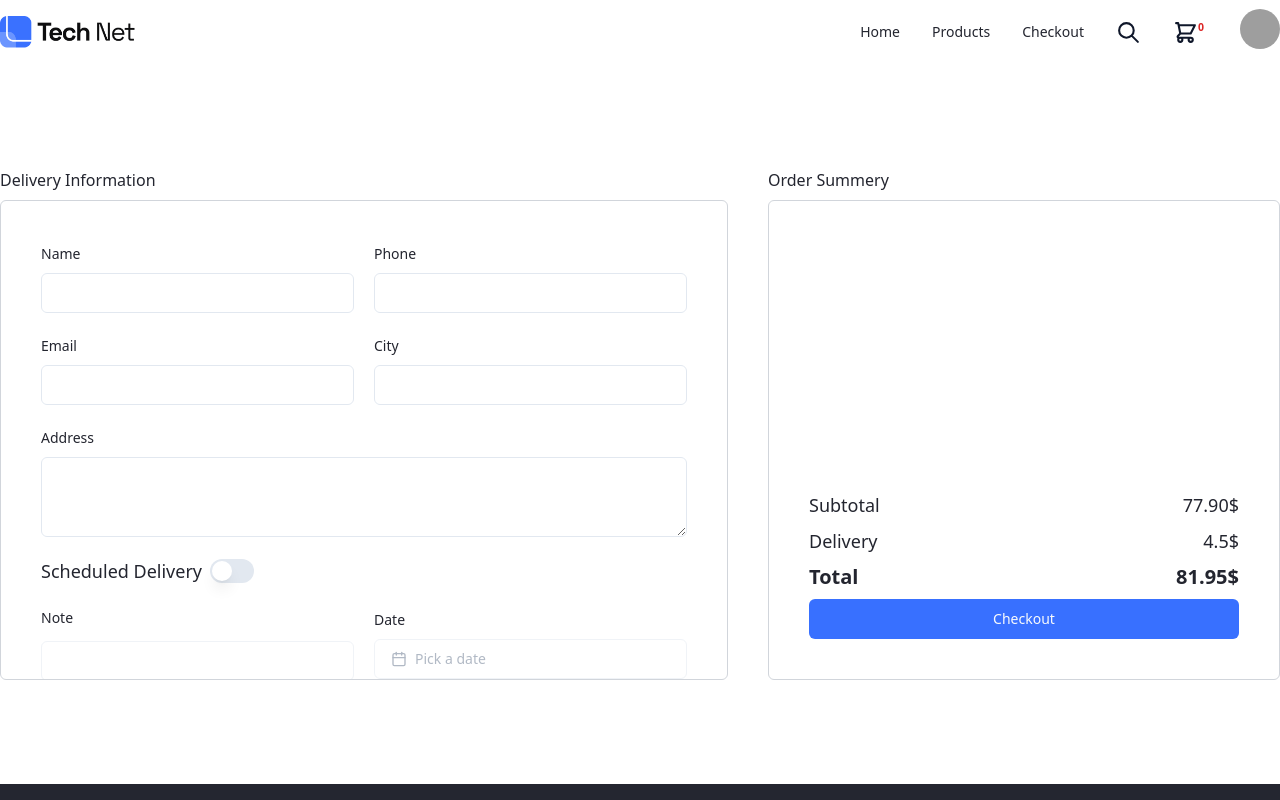
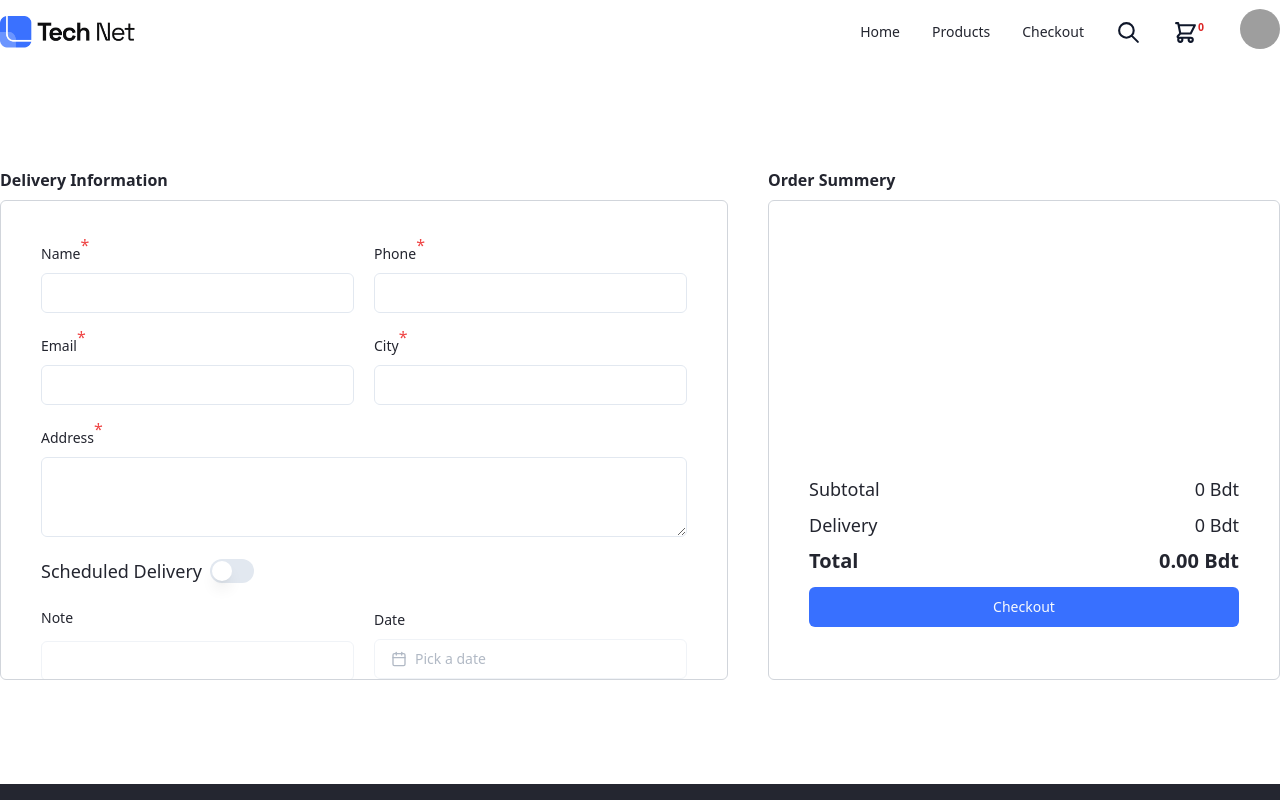
Before and after one commit to Md-RonyAhmed/tech-net-react-redux-web-app, a React (Vite) app: page /checkout in a window 1280 px wide. Shown: the top 800 px of the page. Built offline with nearby package versions, Linux system fonts and the light colour scheme; grey boxes are pictures that could not be loaded.

Commit message:
[DONE] checkout page

```diff
--- a/src/components/Cart.tsx
+++ b/src/components/Cart.tsx
@@ -14,7 +14,12 @@ import {
 } from 'react-icons/hi';
 import { Button } from './ui/button';
 import { useAppDispatch, useAppSelector } from '@/redux/hook';
-import { addToCart, removeFromCart, removeOne } from '@/redux/features/cart/cartSlice';
+import {
+  addToCart,
+  removeFromCart,
+  removeOne,
+} from '@/redux/features/cart/cartSlice';
+import { Link } from 'react-router-dom';
 
 export default function Cart() {
   const { products, total } = useAppSelector((state) => state.cart);
@@ -23,6 +28,7 @@ export default function Cart() {
     (total, product) => total + product.quantity!,
     0
   );
+
   return (
     <Sheet>
       <SheetTrigger>
@@ -34,22 +40,27 @@ export default function Cart() {
       <SheetContent className="overflow-auto relative">
         <SheetHeader>
           <SheetTitle>Cart</SheetTitle>
-          <h1>Total: {total.toFixed(2)} Bdt</h1>
+          <h1 className="text-lg pb-4">
+            Total: <span className="font-bold">{total.toFixed(2)}</span> Bdt
+          </h1>
         </SheetHeader>
-        <div className="space-y-5">
+        <div className="space-y-6">
           {products.map((product) => (
             <div
-              className="border h-44 p-5 flex justify-between rounded-md"
-              key={product.name}
+              className="border h-60 p-5 pl-0 flex justify-between rounded-md"
+              key={product._id}
             >
               <div className="border-r pr-5 shrink-0">
                 <img src={product?.image} alt="" className="h-full" />
               </div>
               <div className="px-2 w-full flex flex-col gap-3">
-                <h1 className="text-2xl self-center">{product?.name}</h1>
+                <h1 className="text-lg self-center">{product?.model}</h1>
                 <p>Quantity: {product.quantity}</p>
-                <p className="text-xl">
-                  Total Price: {(product.price * product.quantity!).toFixed(2)}{' '}
+                <p className="text-base">
+                  Total Price:{' '}
+                  <span className="font-bold">
+                    {(product.price * product.quantity!).toFixed(2)}
+                  </span>{' '}
                   Bdt
                 </p>
               </div>
@@ -60,7 +71,8 @@ export default function Cart() {
                 <Button onClick={() => dispatch(removeOne(product))}>
                   <HiMinus size="20" />
                 </Button>
-                <Button onClick={() => dispatch(removeFromCart(product))}
+                <Button
+                  onClick={() => dispatch(removeFromCart(product))}
                   variant="destructive"
                   className="bg-red-500 hover:bg-red-400"
                 >
@@ -70,6 +82,11 @@ export default function Cart() {
             </div>
           ))}
         </div>
+        <div className="pt-4">
+          <Button variant="default" asChild>
+            <Link to="/checkout">Checkout</Link>
+          </Button>
+        </div>
       </SheetContent>
     </Sheet>
   );
--- a/src/pages/Checkout.tsx
+++ b/src/pages/Checkout.tsx
@@ -1,3 +1,5 @@
+/* eslint-disable @typescript-eslint/no-non-null-asserted-optional-chain */
+/* eslint-disable @typescript-eslint/no-non-null-assertion */
 import { Button } from '@/components/ui/button';
 import { DatePickerWithPresets } from '@/components/ui/datePickerWithPreset';
 import { Input } from '@/components/ui/input';
@@ -14,36 +16,55 @@ export default function Checkout() {
 
   const { products } = useAppSelector((state) => state.cart);
 
+  // Calculate subtotal
+  const subTotal = products.reduce(
+    (acc, product) => acc + product.price * product.quantity!,
+    0
+  );
+
+  // Calculate delivery fee (1% of subtotal)
+  const deliveryFee = Number((subTotal * 0.01).toFixed(2));
+
+  // Calculate total
+  const total = (subTotal + deliveryFee).toFixed(2);
+
+  const handleSubmit = (e: React.FormEvent<HTMLFormElement>) => {
+    e.preventDefault();
+  };
+
   return (
-    <div className="flex justify-center items-center h-[calc(100vh-80px)] gap-10 text-primary">
+    <form
+      className="flex justify-center items-center h-[calc(100vh-80px)] gap-10 text-primary"
+      onSubmit={handleSubmit}
+    >
       <div className="max-w-3xl w-full">
-        <h1 className="mb-2">Delivery Information</h1>
+        <h1 className="mb-2 font-bold">Delivery Information</h1>
         <div className="h-[60vh] border border-gray-300 rounded-md p-10 overflow-auto">
           <div className="flex gap-5">
             <div className="w-full space-y-5">
               <div>
-                <Label htmlFor="name">Name</Label>
-                <Input type="text" id="name" className="mt-2" />
+                <Label htmlFor="name">Name<sup className='text-red-500 text-base'>*</sup></Label>
+                <Input type="text" id="name" className="mt-2" required />
               </div>
               <div>
-                <Label htmlFor="name">Email</Label>
-                <Input type="text" id="name" className="mt-2" />
+                <Label htmlFor="email">Email<sup className='text-red-500 text-base'>*</sup></Label>
+                <Input type="email" id="email" className="mt-2" required/>
               </div>
             </div>
             <div className="w-full space-y-5">
               <div>
-                <Label htmlFor="name">Phone</Label>
-                <Input type="text" id="name" className="mt-2" />
+                <Label htmlFor="phone">Phone<sup className='text-red-500 text-base'>*</sup></Label>
+                <Input type="number" id="phone" className="mt-2" required/>
               </div>
               <div>
-                <Label htmlFor="name">City</Label>
-                <Input type="text" id="name" className="mt-2" />
+                <Label htmlFor="name">City<sup className='text-red-500 text-base'>*</sup></Label>
+                <Input type="text" id="name" className="mt-2" required/>
               </div>
             </div>
           </div>
           <div className="mt-5">
-            <Label htmlFor="name">Address</Label>
-            <Textarea id="name" className="mt-2" />
+            <Label htmlFor="address">Address<sup className='text-red-500 text-base'>*</sup></Label>
+            <Textarea id="address" className="mt-2" required/>
           </div>
           <div className="flex items-center gap-2 mt-5">
             <Label className="text-lg">Scheduled Delivery</Label>
@@ -92,7 +113,7 @@ export default function Checkout() {
         </div>
       </div>
       <div className="max-w-lg w-full">
-        <h1 className="mb-2">Order Summery</h1>
+        <h1 className="mb-2 font-bold">Order Summery</h1>
         <div className="border border-gray-300 rounded-md h-[60vh] p-10 flex flex-col">
           <div className="flex-grow  mb-2 space-y-2 overflow-auto">
             {products.map((product) => (
@@ -117,20 +138,20 @@ export default function Checkout() {
           <div className="space-y-2">
             <div className="flex justify-between text-lg">
               <p>Subtotal</p>
-              <p>77.90$</p>
+              <p>{subTotal} Bdt</p>
             </div>
             <div className="flex justify-between text-lg">
               <p>Delivery</p>
-              <p>4.5$</p>
+              <p>{deliveryFee} Bdt</p>
             </div>
             <div className="flex justify-between text-xl font-bold">
               <p>Total</p>
-              <p>81.95$</p>
+              <p>{total} Bdt</p>
             </div>
-            <Button className="w-full">Checkout</Button>
           </div>
+          <Button className="w-full my-3">Checkout</Button>
         </div>
       </div>
-    </div>
+    </form>
   );
 }
```
